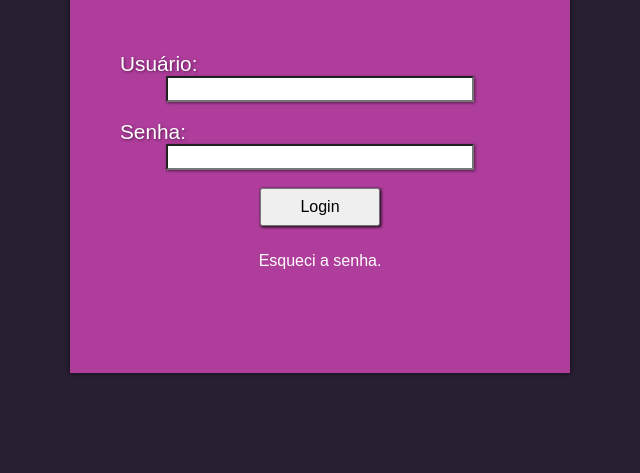
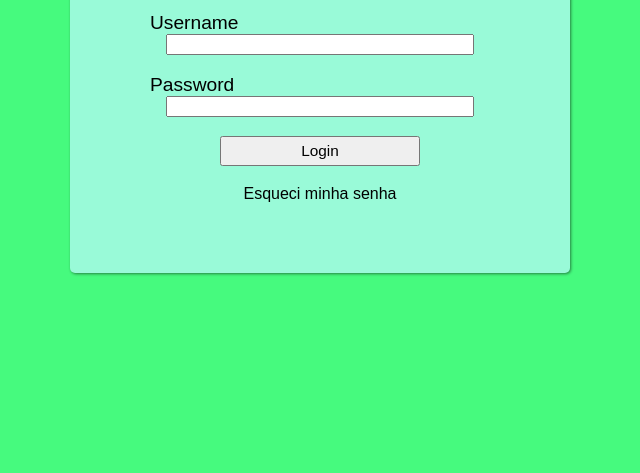
Before and after one commit to TarcisioCorrea/loginSimples, a plain HTML site: page index.html in a window 1280 px wide. Shown: the part 327-800 px from the top of the page, without its empty margins (320-960 px from the left). Drawn offline with Linux system fonts and the light colour scheme.

Commit message:
tela de login att

```diff
--- a/index.html
+++ b/index.html
@@ -8,23 +8,16 @@
 </head>
 <body>
     <main>
-        <div class="login">
-            <h1>Login</h1>
-            <label for="name">Usuário:</label>
-            <br>
-            <input type="text" class="nameUser">
-
-            <br>
-
-            <label for="password">Senha:</label>
-            <br>
-            <input type="text" class="passUser">
-            <br>
-            <div>
-                <button>Login</button>
-            </div>
-            <p><a href="#">Esqueci a senha.</a></p>
-        </div>
+        <h1>Login</h1>
+        <p class="log"><label for="name">Username</label><br>
+            <input type="text" name="name" id="name">
+        </p>
+        <p class="log">
+            <label for="password">Password</label><br>
+            <input type="password" name="password" id="password">
+        </p>
+        <p><input type="submit" value="Login" id="blogin"></p>
+        <p class="forgot"><a href="#">Esqueci minha senha</a></p>
     </main>
 </body>
 </html>
--- a/style.css
+++ b/style.css
@@ -3,78 +3,76 @@
 }
 
 :root{
-    --cor1: #af3d9c;
-    --cor2: #8B63C0;
-    --cor3: #281F33;
-    --cor4: #9553EA;
+    --cor0: #99FAD8;
+    --cor1: #46FA7E;
 }
 
 body{
-    background-color: var(--cor3);
+    background-color: var(--cor1);
 }
 
 main{
-    display: flex;
-    align-items: center;
-    justify-content: center;
-    margin-top: 200px;
+    background-color: var(--cor0);
+    width: 500px;
+    height: 400px;
+    border-radius: 5px;
+    position: absolute;
+    left: 50%;
+    top: 50%;
+    transform: translate(-50%, -50%);
+    box-shadow: 1px 1px 3px rgba(0, 0, 0, 0.479);
 }
 
-.login{
-    width: 500px;
-    height: 500px;
-    background-color: var(--cor1);
-    box-shadow: 0px 0px 5px rgba(0, 0, 0, 0.63);
+main h1{
+    padding: 20px 50px;
+    font-size: 2.5em;
 }
 
-div h1{
-    color: white;
-    padding: 40px;
-    font-size: 2.5em;
-    text-shadow: 1px 1px 3px rgba(0, 0, 0, 0.411);
+main p{
+    font-size: 1.2em;
 }
 
-div label{
-    font-size: 1.3em;
-    padding: 50px;
-    color: white;
-    text-shadow: 1px 1px 3px rgba(0, 0, 0, 0.507);
+label{
+    margin-left: 80px;
 }
 
-div input{
+input#name{
     display: block;
     margin: auto;
-    background-color: white;
     width: 300px;
-    height: 20px;
-    box-shadow: 1px 1px 3px rgba(0, 0, 0, 0.548);
 }
 
-div button{
+input#password{
     display: block;
     margin: auto;
-    padding: 8px;
-    width: 120px;
-    font-size: 1em;
-    cursor: pointer;
-    box-shadow: 1px 1px 3px black;
+    width: 300px;
 }
 
-div button:hover{
-    background-color: var(--cor3);
+input#blogin{
+    display: block;
+    margin: auto;
+    width: 200px;
+    height: 30px;
+    font-size: 0.8em;
+    cursor: pointer;
+}
+
+#blogin:hover{
+    background-color: var(--cor1);
     color: white;
 }
 
-p{
+p.forgot{
+    font-size: 1em;
     text-align: center;
-    padding: 10px;
 }
 
-p > a{
+
+a{
+    color: black;
     text-decoration: none;
-    color: white;
 }
 
-p > a:hover{
+a:hover{
     text-decoration: underline;
 }
```
